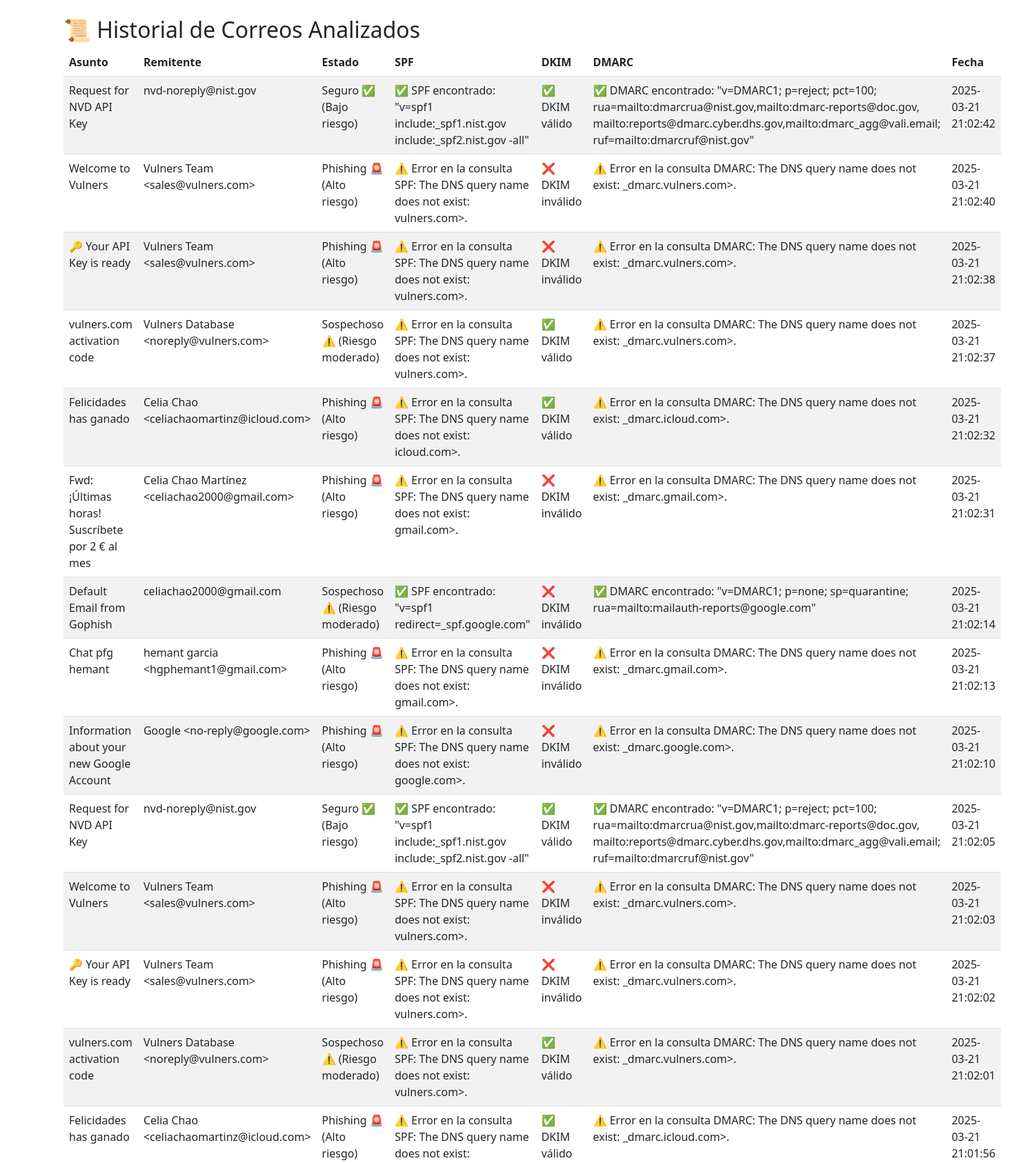
After one commit to Celiacm/PhishingDetector, a Flask app: page /historial in a window 1480 px wide. The commit adds this page. Shown: the top 1686 px of the page at 69% size. Run offline with Flask 3, Linux system fonts and the light colour scheme; data comes from the database, SQL or seed files in the repository; both versions use the stored data as it was after the commit.

Commit message:
Mejoras en reportes

```diff
--- a/app.py
+++ b/app.py
@@ -1,28 +1,80 @@
 from flask import Flask, redirect, url_for, session, request, render_template, jsonify, Response
 from requests_oauthlib import OAuth2Session
+from collections import Counter, defaultdict
+from datetime import datetime
 from bs4 import BeautifulSoup  # Necesario para extraer enlaces de HTML
-from collections import Counter
-from datetime import datetime
 import os, jwt, imaplib, email, json, re, unicodedata, requests, email.policy, yara, io
-import quopri, dns.resolver, dkim, schedule, time, threading, csv
+import quopri, dns.resolver, dkim, schedule, time, threading, csv, whois
+import urllib.parse, sqlite3
+from email import policy
+from dotenv import load_dotenv
 
-import urllib.parse
-from email import policy
+from reportlab.lib.pagesizes import letter
+from reportlab.pdfgen import canvas
 
+
+load_dotenv()  # Añadir esto arriba del todo de app.py
 app = Flask(__name__)
-app.secret_key = os.environ.get("SECRET_KEY", "clave_secreta_super_segura")
+
+TELEGRAM_BOT_TOKEN = os.getenv("TELEGRAM_BOT_TOKEN")
+TELEGRAM_CHAT_ID = os.getenv("TELEGRAM_CHAT_ID")
+VIRUSTOTAL_API_KEY = os.getenv("VIRUSTOTAL_API_KEY")
+app.secret_key = os.getenv("SECRET_KEY")
+
+
+
+#app.secret_key = os.environ.get("SECRET_KEY", "clave_secreta_super_segura")
 os.environ["OAUTHLIB_INSECURE_TRANSPORT"] = "1"
 
 
-# 🔑 Token del bot de Telegram (REEMPLAZA con el tuyo)
-TELEGRAM_BOT_TOKEN = "8143866019:AAHuvoken_pyqWkLLtL4h57mYq12-ao4fks"
-
-# 📩 Tu Chat ID (REEMPLAZA con el tuyo)
-TELEGRAM_CHAT_ID = "2064396630"
 
 
-# 🔑 API Key de VirusTotal
-VIRUSTOTAL_API_KEY = "84163cf4e7c1e47c41cfc7de9ed6d8c2305e8612875a646c8f0aaaf2c1fc6819"
+def init_db():
+    """Crea la base de datos y la tabla si no existen."""
+    conn = sqlite3.connect("phishing_detector.db")
+    cursor = conn.cursor()
+
+    cursor.execute("""
+        CREATE TABLE IF NOT EXISTS correos (
+            id INTEGER PRIMARY KEY AUTOINCREMENT,
+            asunto TEXT,
+            remitente TEXT,
+            estado TEXT,
+            spf TEXT,
+            dkim TEXT,
+            dmarc TEXT,
+            fecha TIMESTAMP DEFAULT CURRENT_TIMESTAMP
+        )
+    """)
+
+    conn.commit()
+    conn.close()
+
+init_db()  # Ejecutar la inicialización al iniciar la app
+
+
+
+
+def save_email_to_db(email_data):
+    conn = sqlite3.connect("phishing_detector.db")
+    cursor = conn.cursor()
+
+    cursor.execute("""
+    INSERT INTO correos (asunto, remitente, estado, spf, dkim, dmarc)
+    VALUES (?, ?, ?, ?, ?, ?)
+    """, (
+        email_data["subject"],
+        email_data["from"],
+        email_data["is_phishing"],
+        email_data["spf_result"],
+        email_data["dkim_result"],
+        email_data["dmarc_result"]
+    ))
+
+
+    conn.commit()
+    conn.close()
+
 
 # 📂 Carpeta donde se guardarán los archivos temporales
 ATTACHMENT_FOLDER = "attachments"
@@ -89,6 +141,14 @@ rule DetectMaliciousFiles {
         any of them
 }
 """
+
+
+
+
+
+
+
+
 
 
 
@@ -219,6 +279,13 @@ except yara.SyntaxError as e:
 
 
 
+
+ALLOWED_EXTENSIONS = {".pdf", ".docx", ".xlsx", ".png", ".jpg"}
+
+def allowed_file(filename):
+    return "." in filename and filename.rsplit(".", 1)[1].lower() in ALLOWED_EXTENSIONS
+
+
 def analyze_attachment(part):
     #Analiza archivos adjuntos en busca de amenazas
     filename = part.get_filename()
@@ -241,6 +308,10 @@ def analyze_attachment(part):
         with open(file_path, "wb") as f:
             f.write(file_data)
 
+        if not allowed_file(filename):
+            return "⚠️ Archivo no permitido."
+
+
         # 🔍 Análisis con YARA
         yara_result = yara_rules.match(file_path)
         if yara_result:
@@ -251,6 +322,20 @@ def analyze_attachment(part):
         return vt_result
 
     return "✅ No se detectaron amenazas en el adjunto."
+
+
+def check_domain_age(domain):
+    """Verifica la antigüedad de un dominio y penaliza los nuevos."""
+    try:
+        domain_info = whois.whois(domain)
+        creation_date = domain_info.creation_date
+        if isinstance(creation_date, list):
+            creation_date = creation_date[0]
+        age_days = (datetime.now() - creation_date).days
+        return age_days
+    except:
+        return None
+
 
 def scan_with_virustotal(file_path):
     #Escanea un archivo en VirusTotal y devuelve el resultado
@@ -275,7 +360,7 @@ def scan_with_virustotal(file_path):
 
 # Cargar credenciales desde el archivo JSON
 def load_credentials():
-    with open("client_secret_319539446164-ta4n5cc4eu7sm63g75s0u52aefs1ckck.apps.googleusercontent.com.json") as f:
+    with open("client_secret.json") as f:
         creds = json.load(f)["web"]
     return creds
 
@@ -379,6 +464,17 @@ def check_dmarc(sender_email):
 
 
 
+
+def check_phishing_database(domain):
+    """Verifica si el dominio está en listas negras de phishing."""
+    url = f"https://www.phishtank.com/checkurl/{domain}"
+    response = requests.get(url)
+    if "verified phish" in response.text:
+        return True
+    return False
+
+
+
 def is_phishing(email_body, email_sender, email_subject, email_raw=None):
     #Analiza un correo para detectar phishing basado en puntuación de riesgo.
 
@@ -421,6 +517,9 @@ def is_phishing(email_body, email_sender, email_subject, email_raw=None):
     print(f"\n📩 Analizando correo de: {email_sender} | Asunto: {email_subject}")
 
 
+
+
+
      ### 🔠 DETECCIÓN DE SPOOFING (SPF, DKIM, DMARC) ###
     spf_result = check_spf(email_sender)
     dmarc_result = check_dmarc(email_sender)
@@ -444,6 +543,19 @@ def is_phishing(email_body, email_sender, email_subject, email_raw=None):
         score += 3
     if "❌" in dkim_result:
         score += 4
+
+
+    domain_age = check_domain_age(domain)
+    if domain_age is not None and domain_age < 30:
+        print(f"⚠️ Dominio nuevo detectado: {domain} (+4)")
+        score += 4
+
+
+    if check_phishing_database(domain):
+        print(f"🚨 Dominio en lista negra: {domain} (+6)")
+        score += 6
+
+
 
         ### 🔠 DETECCIÓN DE SPOOFING (Unicode y dominios) ###
     normalized = unicodedata.normalize("NFKD", email_sender)
@@ -516,7 +628,6 @@ def is_phishing(email_body, email_sender, email_subject, email_raw=None):
         return "Seguro ✅ (Bajo riesgo)"
 
 
-
 @app.route("/analyze_email", methods=["POST"])
 def analyze_email():
     email_body = request.form.get("email_content")
@@ -526,13 +637,30 @@ def analyze_email():
     if not email_body or not email_sender or not email_subject:
         return "⚠️ Todos los campos son obligatorios.", 400
 
-    is_suspicious = is_phishing(email_body, email_sender, email_subject)
-    return render_template("index.html", emails=get_emails(), phishing_result=is_suspicious)
+    # 🔍 Analizar el correo para detectar si es phishing
+    phishing_status = is_phishing(email_body, email_sender, email_subject)
+
+    # 🔎 Verificar autenticación de correo (SPF, DKIM, DMARC)
+    spf_status = check_spf(email_sender)
+    dmarc_status = check_dmarc(email_sender)
+    dkim_status = "❌ No se puede verificar DKIM"
+
+    # Guardar en la base de datos
+    save_email_to_db({
+        "subject": email_subject,
+        "from": email_sender,
+        "is_phishing": phishing_status,
+        "spf_result": spf_status,
+        "dkim_result": dkim_status,
+        "dmarc_result": dmarc_status
+    })
+
+    return render_template("index.html", emails=get_emails(), phishing_result=phishing_status)
 
 
 
 def get_emails():
-    #Recupera los correos electrónicos recientes desde Gmail a través de IMAP y los analiza.
+    # Recupera los correos electrónicos recientes desde Gmail a través de IMAP y los analiza.
     provider = session.get("provider")
     if not provider:
         print("⚠️ No hay un proveedor autenticado.")
@@ -556,7 +684,7 @@ def get_emails():
             print("⚠️ No se pudieron recuperar correos o la bandeja está vacía.")
             return []
 
-        email_ids = data[0].split()[-10:]  # Últimos 10 correos
+        email_ids = data[0].split()  # Eliminar filtro de fechas, traer todos los correos
         emails = []
 
         print(f"📩 Se encontraron {len(email_ids)} correos para procesar.")
@@ -590,7 +718,6 @@ def get_emails():
                                 body = msg.get_payload(decode=True).decode("utf-8")
                             except UnicodeDecodeError:
                                 body = msg.get_payload(decode=True).decode("latin-1", errors="ignore")
-
                     except Exception as e:
                         print(f"⚠️ Error al procesar el contenido del correo: {e}")
                         continue  # Evita que un correo defectuoso detenga el procesamiento
@@ -607,8 +734,6 @@ def get_emails():
                                 continue
                             attachment_result = analyze_attachment(part)
                             attachments_analysis.append(attachment_result)
-
-                    # 🔎 Verificación SPF, DKIM y DMARC con datos seguros
 
                     try:
                         # 🔍 Verificación de phishing con datos decodificados correctamente
@@ -636,12 +761,20 @@ def get_emails():
                             "attachments": attachments_analysis  # 📂 Incluir análisis de adjuntos
                         })
 
+                        save_email_to_db({
+                                "subject": subject,
+                            "from": sender,
+                                "is_phishing": phishing_status,
+                                "spf_result": spf_status,
+                                "dkim_result": dkim_status,
+                                "dmarc_result": dmarc_status
+                        })
+
                     except Exception as e:
                         print(f"⚠️ Error al analizar correo: {e}")
                         continue  # Evita que un error de análisis detenga la ejecución
 
         mail.logout()
-
         print(f"✅ Correos recuperados correctamente: {len(emails)}")
         return emails
 
@@ -650,12 +783,9 @@ def get_emails():
         return []
 
 
-from collections import Counter
-from datetime import datetime
-
 @app.route("/reportes")
 def reportes():
-    emails = get_emails()
+    emails = get_emails()  # Obtener correos
 
     if not emails:
         return jsonify({
@@ -665,28 +795,72 @@ def reportes():
             "trends": {"dates": [], "counts": []}
         }), 200
 
-    # 📊 Contar tipos de correos
+    # Contar tipos de correos
     phishing_count = sum(1 for email in emails if email["is_phishing"] == "Phishing 🚨 (Alto riesgo)")
     sospechoso_count = sum(1 for email in emails if email["is_phishing"] == "Sospechoso ⚠️ (Riesgo moderado)")
     seguro_count = len(emails) - phishing_count - sospechoso_count
 
-    # 📊 Contar archivos adjuntos analizados
+    # Contar archivos adjuntos analizados
     archivos_limpios = sum(1 for email in emails for adj in email.get("attachments", []) if "✅" in adj)
     archivos_sospechosos = sum(1 for email in emails for adj in email.get("attachments", []) if "⚠️" in adj)
     archivos_peligrosos = sum(1 for email in emails for adj in email.get("attachments", []) if "🚨" in adj)
 
-    # 📅 Obtener tendencias de phishing
-    phishing_dates = [email.get("date", datetime.now().strftime("%d-%b")) for email in emails if email["is_phishing"] == "Phishing 🚨 (Alto riesgo)"]
-    trend_counts = Counter(phishing_dates)  # Cuenta ocurrencias por fecha
+    trend_dates = []
+    trend_counts = []
 
-    trend_dates = sorted(trend_counts.keys())  # Fechas ordenadas
-    trend_values = [trend_counts[date] for date in trend_dates]  # Cantidad de phishing por fecha
+    # Agrega esto en /reportes antes del return:
+    conn = sqlite3.connect("phishing_detector.db")
+    cursor = conn.cursor()
+    cursor.execute("SELECT fecha, estado FROM correos")
+    rows = cursor.fetchall()
+    conn.close()
+
+    trend_dict = defaultdict(int)
+    for fecha, estado in rows:
+        if "Phishing" in estado:
+            dia = fecha.split(" ")[0]
+            trend_dict[dia] += 1
+
+    trend_dates = list(trend_dict.keys())
+    trend_counts = list(trend_dict.values())
 
     return jsonify({
         "phishing_stats": [seguro_count, sospechoso_count, phishing_count],
         "attachment_stats": [archivos_limpios, archivos_sospechosos, archivos_peligrosos],
-        "trends": {"dates": trend_dates, "counts": trend_values}
+        "trends": {"dates": trend_dates, "counts": trend_counts}
     })
+
+
+
+
+@app.route("/metricas")
+def metricas():
+    conn = sqlite3.connect("phishing_detector.db")
+    cursor = conn.cursor()
+    cursor.execute("SELECT estado FROM correos")
+    estados = [r[0] for r in cursor.fetchall()]
+    conn.close()
+
+    phishing = estados.count("Phishing 🚨 (Alto riesgo)")
+    sospechosos = estados.count("Sospechoso ⚠️ (Riesgo moderado)")
+    seguros = estados.count("Seguro ✅ (Bajo riesgo)")
+
+    total = len(estados)
+    precision = phishing / total if total else 0
+    sensibilidad = phishing / (phishing + sospechosos) if (phishing + sospechosos) else 0
+    especificidad = seguros / total if total else 0
+
+    return jsonify({
+        "total": total,
+        "phishing": phishing,
+        "sospechosos": sospechosos,
+        "seguros": seguros,
+        "precision": round(precision * 100, 2),
+        "sensibilidad": round(sensibilidad * 100, 2),
+        "especificidad": round(especificidad * 100, 2)
+    })
+
+
 
 
 
@@ -694,30 +868,26 @@ def reportes():
 def exportar_csv():
     emails = get_emails()  # Recuperar la lista de correos
 
-    if not emails:
-        return "No hay datos disponibles", 400
+    si = io.StringIO()
+    writer = csv.writer(si)
 
-    si = io.StringIO()
-    writer = csv.writer(si, delimiter=";", quotechar='"', quoting=csv.QUOTE_MINIMAL)
+    # Escribir encabezados en el CSV
+    writer.writerow(["Asunto", "De", "Estado", "SPF", "DKIM", "DMARC"])
 
-    # 📝 Encabezados mejorados
-    writer.writerow(["Asunto", "Remitente", "Estado de Seguridad", "SPF", "DKIM", "DMARC"])
-
-    # 📝 Escribir los datos de los correos
+    # Escribir los datos de los correos
     for email in emails:
         writer.writerow([
-            email.get("subject", "-"),
-            email.get("from", "-"),
-            email.get("is_phishing", "-"),
-            email.get("spf_result", "-"),
-            email.get("dkim_result", "-"),
-            email.get("dmarc_result", "-")
+            email.get("subject", ""),
+            email.get("from", ""),
+            email.get("is_phishing", ""),
+            email.get("spf_result", ""),
+            email.get("dkim_result", ""),
+            email.get("dmarc_result", "")
         ])
 
-    output = Response("\ufeff" + si.getvalue(), mimetype="text/csv")  # Agregar BOM para compatibilidad con Excel
+    output = Response(si.getvalue(), mimetype="text/csv")
     output.headers["Content-Disposition"] = "attachment; filename=reportes.csv"
     return output
-
 
 @app.route("/detalles_correo/<int:index>")
 def detalles_correo(index):
@@ -726,6 +896,64 @@ def detalles_correo(index):
         return "Correo no encontrado", 404
     email = emails[index]
     return render_template("detalles_correo.html", email=email)
+
+
+
+
+
+
+@app.route("/exportar_pdf/<int:index>")
+def exportar_pdf(index):
+    emails = get_emails()
+    if index < 0 or index >= len(emails):
+        return "Correo no encontrado", 404
+
+    email = emails[index]
+
+    c = canvas.Canvas(f"reports/detalle_correo_{index}.pdf", pagesize=letter)
+    c.drawString(50, 750, f"Asunto: {email['subject']}")
+    c.drawString(50, 730, f"De: {email['from']}")
+    c.drawString(50, 710, f"Estado: {email['is_phishing']}")
+    c.save()
+
+    return send_file(f"reports/detalle_correo_{index}.pdf", as_attachment=True)
+
+
+
+
+
+
+@app.route("/historial")
+def historial():
+    """Muestra el historial de correos analizados."""
+    conn = sqlite3.connect("phishing_detector.db")
+    cursor = conn.cursor()
+    cursor.execute("SELECT * FROM correos ORDER BY fecha DESC")
+    correos = cursor.fetchall()
+    conn.close()
+
+    return render_template("historial.html", correos=correos)
+
+
+def obtener_estadisticas_detalladas():
+    conn = sqlite3.connect("phishing_detector.db")
+    cursor = conn.cursor()
+    cursor.execute("""
+        SELECT estado, COUNT(*)
+        FROM correos
+        GROUP BY estado
+    """)
+    estadisticas = cursor.fetchall()
+    conn.close()
+    return estadisticas
+
+
+
+@app.route("/estadisticas")
+def estadisticas():
+    datos = obtener_estadisticas_detalladas()
+    return jsonify(datos)
+
 
 
 
--- /dev/null
+++ b/package.json
@@ -0,0 +1,5 @@
+{
+  "dependencies": {
+    "chart.js": "^4.4.8"
+  }
+}
--- /dev/null
+++ b/templates/historial.html
@@ -0,0 +1,38 @@
+<!DOCTYPE html>
+<html>
+<head>
+    <title>Historial de Correos</title>
+    <link rel="stylesheet" href="https://cdn.jsdelivr.net/npm/bootstrap@5.3.0/dist/css/bootstrap.min.css">
+</head>
+<body>
+    <div class="container mt-4">
+        <h2>📜 Historial de Correos Analizados</h2>
+        <table class="table table-striped">
+            <thead>
+                <tr>
+                    <th>Asunto</th>
+                    <th>Remitente</th>
+                    <th>Estado</th>
+                    <th>SPF</th>
+                    <th>DKIM</th>
+                    <th>DMARC</th>
+                    <th>Fecha</th>
+                </tr>
+            </thead>
+            <tbody>
+                {% for correo in correos %}
+                <tr>
+                    <td>{{ correo[1] }}</td>
+                    <td>{{ correo[2] }}</td>
+                    <td>{{ correo[3] }}</td>
+                    <td>{{ correo[4] }}</td>
+                    <td>{{ correo[5] }}</td>
+                    <td>{{ correo[6] }}</td>
+                    <td>{{ correo[7] }}</td>
+                </tr>
+                {% endfor %}
+            </tbody>
+        </table>
+    </div>
+</body>
+</html>
```
Also changed, not shown: templates/index.html (+47 -0 lines), client_secret.json (renamed from client_secret_319539446164-ta4n5cc4eu7sm63g75s0u52aefs1ckck.apps.googleusercontent.com.json), package-lock.json (added), phishing_detector.db (added), 2 other files.
